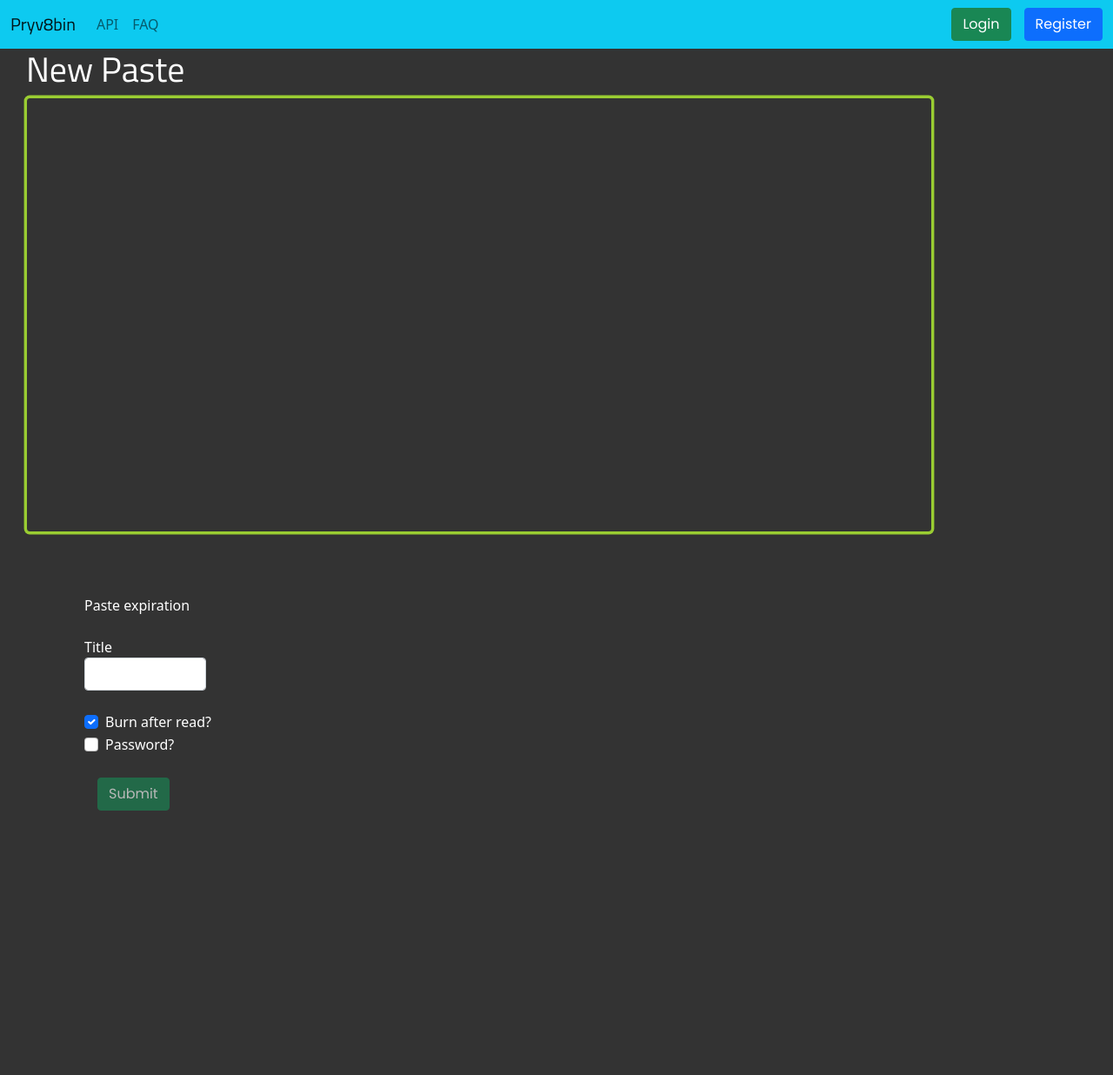
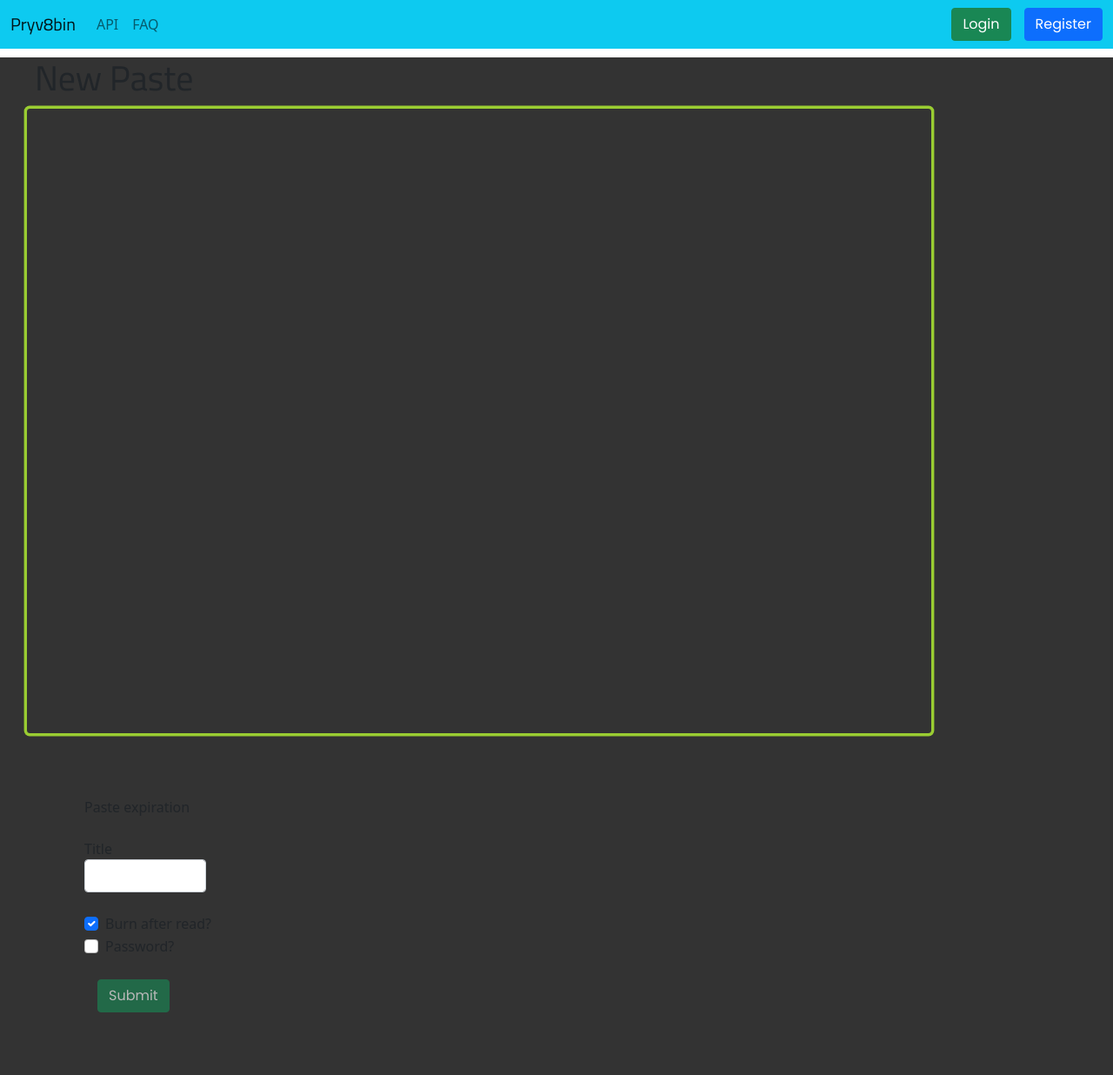
Before and after one commit to V01D0/pryv8bin, a CodeIgniter 4 app: template app/Views/index.php in a window 1280 px wide. Shown: the whole page at 87% size. Before the commit the page ends 932 px from the top, so only its background shows below. Run offline with PHP 8.4 and a stand-in for CodeIgniter, Linux system fonts and the light colour scheme; the template is opened without the code that fills it, so the values that code supplies are empty; some libraries are stand-ins or nearby versions.

Commit message:
removed extra styling, using darkly4

```diff
--- a/public/css/style.css
+++ b/public/css/style.css
@@ -95,33 +95,17 @@
 html,
 body {
   height: 100%;
-  /* color: #333; */
-  /* width: 80%; */
-  /* margin-left: 10%; */
-  /* margin-right: 10%; */
   top: 0;
-  /* background-color: blue; */
   margin: 0;
 }
-
-/* .paste-text {
-    height: 500px;
-    background-color: #b31515;
-} */
 
 .navbar-brand {
   font-family: "Titillium Web", sans-serif;
 }
 
-.paste__heading,
-.container {
-  color: white;
-  background-color: rgb(51, 51, 51);
-}
-
 #paste-text {
   color: white;
-  height: 500px;
+  height: 720px;
   background-color: rgb(51, 51, 51);
   resize: none;
   border-color: yellowgreen;
@@ -140,7 +124,7 @@ body {
 
 .paste__heading {
   font-family: "Titillium Web", sans-serif;
-  /* margin: 10px; */
+  margin: 10px;
 }
 
 .paste-form {
@@ -153,6 +137,9 @@ body {
   max-height: 130px;
 }
 
-/* label {
+.flex-wrapper {
   display: flex;
-} */
+  min-height: 100vh;
+  flex-direction: column;
+  justify-content: space-between;
+}
```
